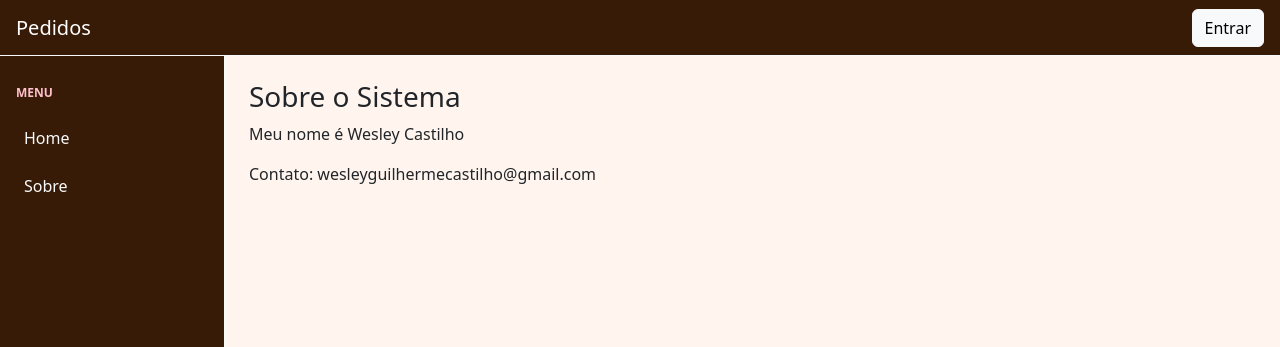
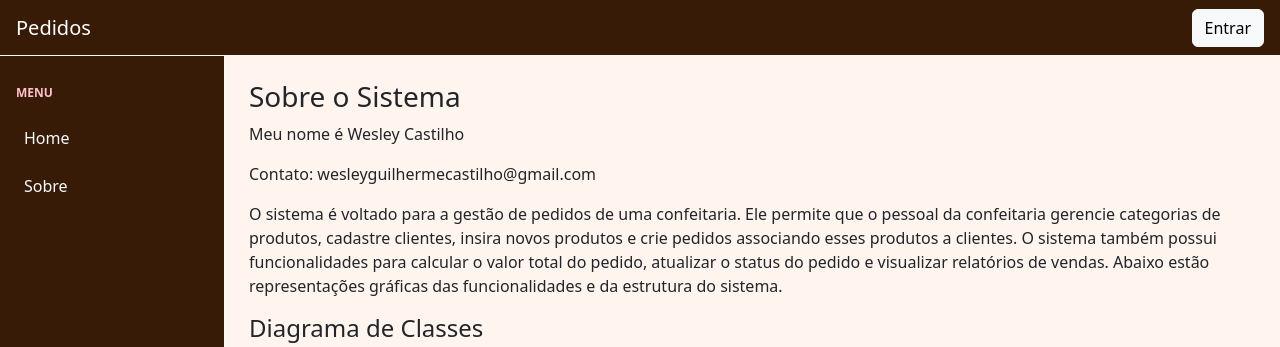
Before and after one commit to WesleyGCO/NAES, a Django app: page /sobre/ in a window 1280 px wide. Shown: the top 347 px of the page. Run offline with Django 4.2, Linux system fonts and the light colour scheme; some libraries are stand-ins or nearby versions.

Commit message:
Atualização do conteúdo da página sobre

```diff
--- a/DeliciasRo/paginas/templates/paginas/sobre.html
+++ b/DeliciasRo/paginas/templates/paginas/sobre.html
@@ -7,4 +7,14 @@
 <p>Meu nome é Wesley Castilho</p>
 <p>Contato: wesleyguilhermecastilho@gmail.com</p>
 
+<p>O sistema é voltado para a gestão de pedidos de uma confeitaria. Ele permite que o pessoal da confeitaria gerencie categorias de produtos, cadastre clientes,
+  insira novos produtos e crie pedidos associando esses produtos a clientes. O sistema também possui funcionalidades para calcular o valor total do pedido, atualizar o status do pedido e
+  visualizar relatórios de vendas. Abaixo estão representações gráficas das funcionalidades e da estrutura do sistema.</p>
+
+<h4>Diagrama de Classes</h4>
+<img src="{% static 'img/diagrama_classes.png' %}" alt="Diagrama de Classes do Sistema">
+
+<h4>Diagrama de Casos de Uso</h4>
+<img src="{% static 'img/diagrama_casos_uso.png' %}" alt="Diagrama de Casos de Uso do Sistema">
+
 {% endblock %}
```
